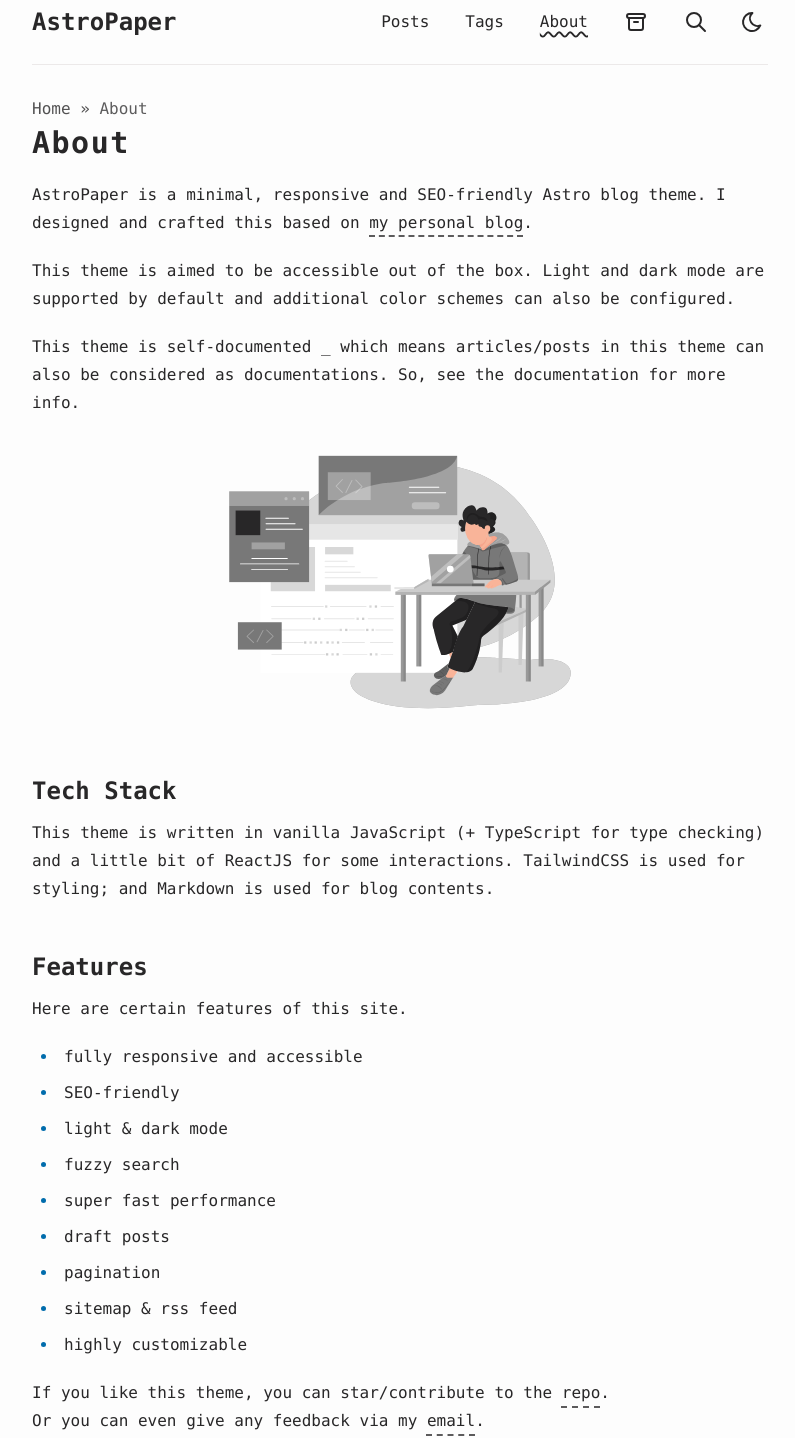
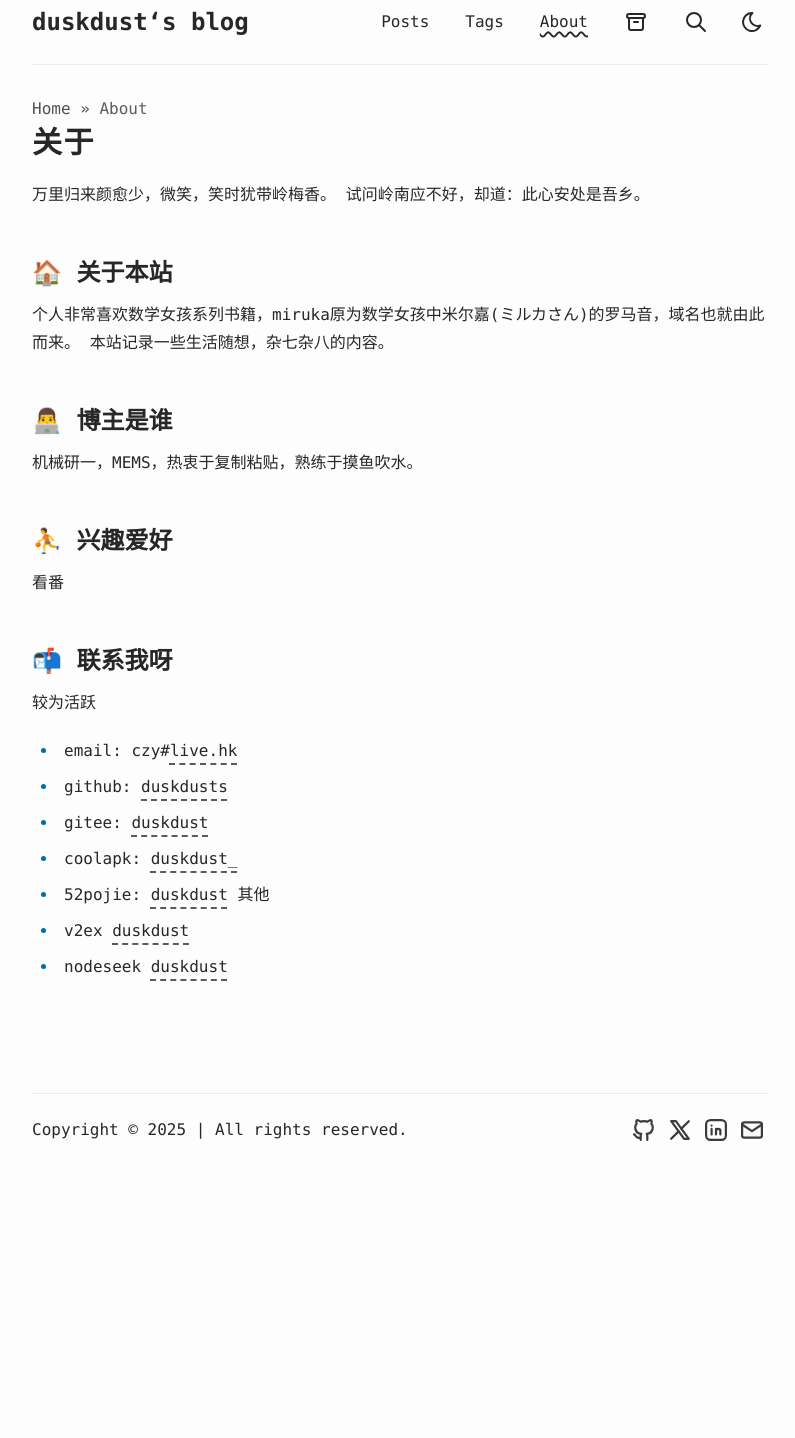
Before and after one commit to duskdusts/blog, an Astro site: page /about in a window 1280 px wide. Shown: the part 20-1458 px from the top of the page, without its empty margins (240-1035 px from the left). After the commit the page ends 1186 px from the top, so only its background shows below. Built offline with nearby package versions, Linux system fonts and the light colour scheme; Astro itself is replaced by a stand-in of ours.

Commit message:
change file local

```diff
--- a/src/config.ts
+++ b/src/config.ts
@@ -1,9 +1,9 @@
 export const SITE = {
-  website: "https://astro-paper.pages.dev/", // replace this with your deployed domain
-  author: "Sat Naing",
-  profile: "https://satnaing.dev/",
-  desc: "A minimal, responsive and SEO-friendly Astro blog theme.",
-  title: "AstroPaper",
+  website: "https://miruka.de/", // replace this with your deployed domain
+  author: "duskdust",
+  profile: "https://miruka.de/",
+  desc: "迎风而立",
+  title: "duskdust‘s blog",
   ogImage: "astropaper-og.jpg",
   lightAndDarkMode: true,
   postPerIndex: 4,
@@ -14,9 +14,9 @@
   editPost: {
     enabled: true,
     text: "Suggest Changes",
-    url: "https://github.com/satnaing/astro-paper/edit/main/",
+    url: "https://github.com/duskdusts/blog/edit/main/",
   },
   dynamicOgImage: true,
-  lang: "en", // html lang code. Set this empty and default will be "en"
-  timezone: "Asia/Bangkok", // Default global timezone (IANA format) https://en.wikipedia.org/wiki/List_of_tz_database_time_zones
+  lang: "zh-CN", // html lang code. Set this empty and default will be "en"
+  timezone: "Asia/Chongqing", // Default global timezone (IANA format) https://en.wikipedia.org/wiki/List_of_tz_database_time_zones
 } as const;
--- a/src/pages/about.md
+++ b/src/pages/about.md
@@ -1,36 +1,42 @@
 ---
 layout: ../layouts/AboutLayout.astro
-title: "About"
+title: "关于"
 ---
 
-AstroPaper is a minimal, responsive and SEO-friendly Astro blog theme. I designed and crafted this based on [my personal blog](https://satnaing.dev/blog).
+万里归来颜愈少，微笑，笑时犹带岭梅香。
+试问岭南应不好，却道：此心安处是吾乡。
 
-This theme is aimed to be accessible out of the box. Light and dark mode are supported by
-default and additional color schemes can also be configured.
+## 🏠 关于本站
+个人非常喜欢数学女孩系列书籍，miruka原为数学女孩中米尔嘉(ミルカさん)的罗马音，域名也就由此而来。
+本站记录一些生活随想，杂七杂八的内容。
+## 👨‍💻 博主是谁
+机械研一，MEMS，热衷于复制粘贴，熟练于摸鱼吹水。
+## ⛹ 兴趣爱好
+看番
+## 📬 联系我呀
+较为活跃
+- email: czy#live.hk
+- github: [duskdusts](https://github.com/duskdusts)
+- gitee: [duskdust](https://gitee.com/duskdust)
+- coolapk: [duskdust_](http://www.coolapk.com/u/824806)
+- 52pojie: [duskdust](https://www.52pojie.cn/home.php?mod=space&uid=2214721)
+其他
+- v2ex [duskdust](https://www.v2ex.com/member/duskdust)
+- nodeseek [duskdust](https://www.nodeseek.com/space/9532)
 
-This theme is self-documented \_ which means articles/posts in this theme can also be considered as documentations. So, see the documentation for more info.
-
-<div>
-  <img src="/dev.svg" class="sm:w-1/2 mx-auto" alt="coding dev illustration">
-</div>
-
-## Tech Stack
-
-This theme is written in vanilla JavaScript (+ TypeScript for type checking) and a little bit of ReactJS for some interactions. TailwindCSS is used for styling; and Markdown is used for blog contents.
-
-## Features
-
-Here are certain features of this site.
-
-- fully responsive and accessible
-- SEO-friendly
-- light & dark mode
-- fuzzy search
-- super fast performance
-- draft posts
-- pagination
-- sitemap & rss feed
-- highly customizable
-
-If you like this theme, you can star/contribute to the [repo](https://github.com/satnaing/astro-paper).
-Or you can even give any feedback via my [email](mailto:contact@satnaing.dev).
+<script src="https://giscus.app/client.js"
+        data-repo="duskdusts/duskdusts.github.io"
+        data-repo-id="MDEwOlJlcG9zaXRvcnkyNTg4MjY4NDg="
+        data-category="Announcements"
+        data-category-id="DIC_kwDOD21iYM4CSywL"
+        data-mapping="pathname"
+        data-strict="0"
+        data-reactions-enabled="1"
+        data-emit-metadata="0"
+        data-input-position="top"
+        data-theme="preferred_color_scheme"
+        data-lang="zh-CN"
+        data-loading="lazy"
+        crossorigin="anonymous"
+        async>
+</script>
```
